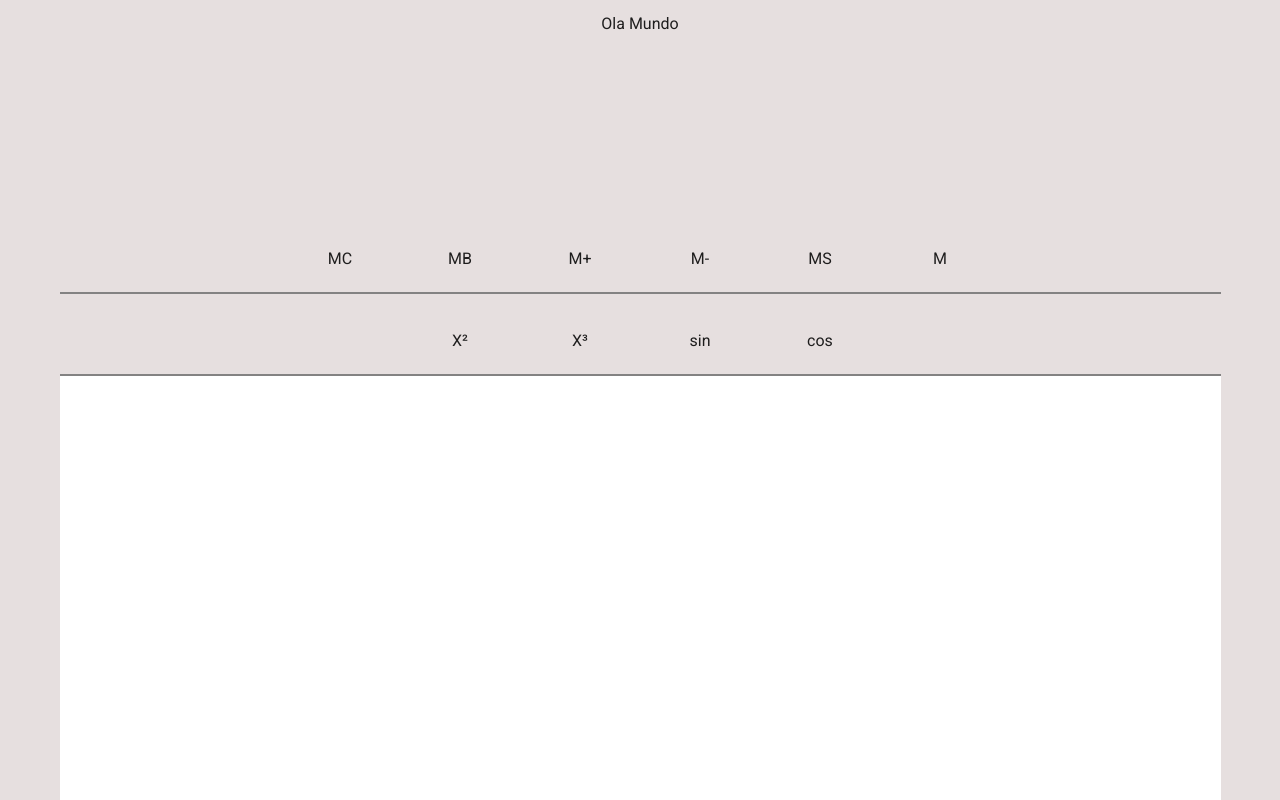
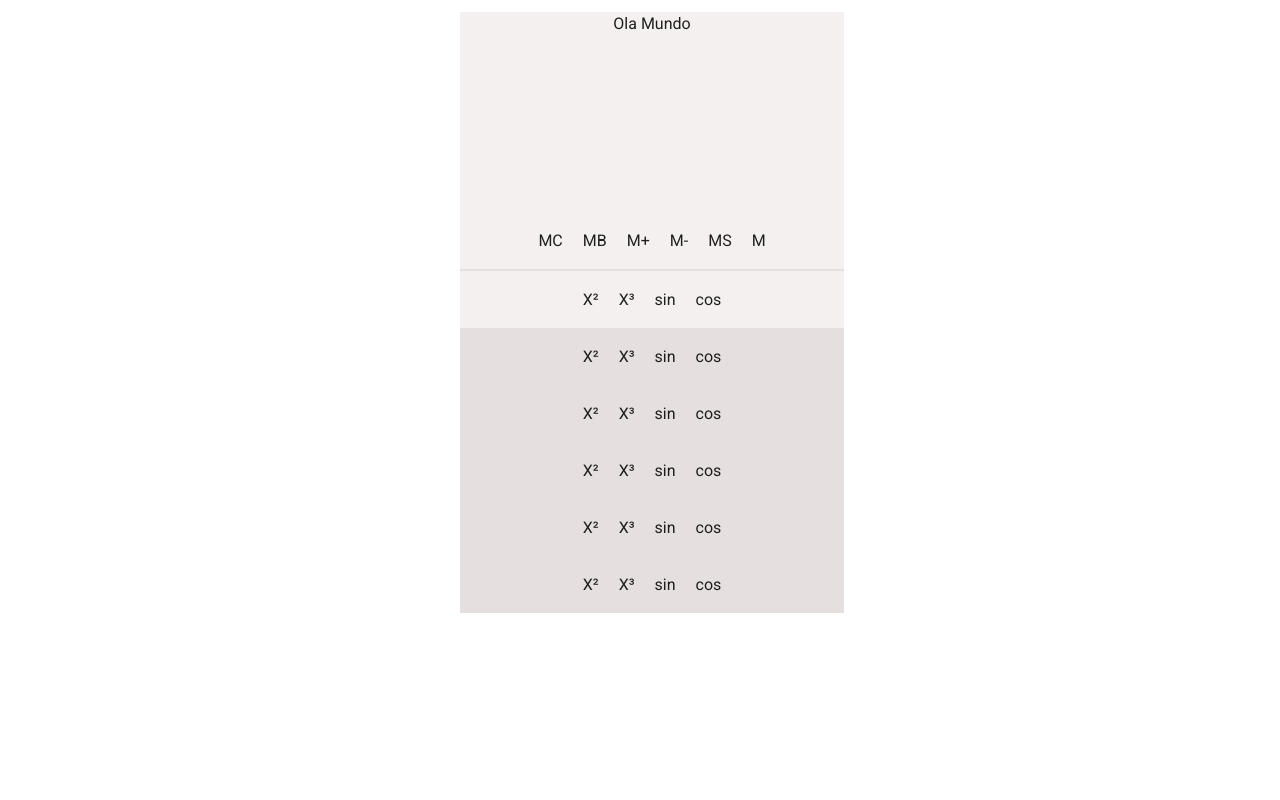
Before and after one commit to GustavoMKarnopp/Calculadora, a Vue app: page / in a window 1280 px wide. Shown: the top 800 px of the page. Built offline with nearby package versions, Linux system fonts and the light colour scheme.

Commit message:
Colocando as cores do layout da calculadora

```diff
--- a/public/index.html
+++ b/public/index.html
@@ -16,4 +16,6 @@
     <div id="app"></div>
     <!-- built files will be auto injected -->
   </body>
+ <style>
+ </style>
 </html>
--- a/src/components/AppCalculadora.vue
+++ b/src/components/AppCalculadora.vue
@@ -1,16 +1,12 @@
 <template>
-  <v-container>
-    <v-row class="text-center">
-      <v-col cols="12">
-       <AppLayout/>
+      <v-col class="text-center" cols="12">
+       <AppLayout class="Layout"/>
       </v-col>
       <!--
          <v-col cols="6">
         <AppResult/>
       </v-col>
       -->
-    </v-row>
-  </v-container>
 </template>
 
 <script>
@@ -29,6 +25,9 @@ import AppLayout from './shared/AppLayout.vue'
   }
 </script>
 <style>
-
+.Layout{
+  height: 200px;
+  margin-bottom: 0;
+}
 
 </style>
--- a/src/components/shared/AppLayout.vue
+++ b/src/components/shared/AppLayout.vue
@@ -1,8 +1,8 @@
 <template>
-    <main class="header">
+    <main class=" header">
         <div class="display">
            <div>Ola Mundo</div>
-        </div>
+        </div >
             <v-app cols="12" >
                 <div class="BotoesF1" cols="2">
                  <button> MC </button>
@@ -19,6 +19,38 @@
                   <button> sin </button>
                   <button> cos </button>
                 </div>
+                <div class="BotoesInf">
+                    <div class=" BotoesC1 " cols="3">
+                      <button> X² </button>
+                      <button> X³ </button>
+                      <button> sin </button>
+                      <button> cos </button>
+                    </div>
+                    <div class="BotoesC2 " cols="3">
+                      <button> X² </button>
+                      <button> X³ </button>
+                      <button> sin </button>
+                      <button> cos </button>
+                    </div>
+                    <div class=" BotoesC3 " cols="3">
+                      <button> X² </button>
+                      <button> X³ </button>
+                      <button> sin </button>
+                      <button> cos </button>
+                    </div>
+                    <div class=" BotoesC4 " cols="3">
+                      <button> X² </button>
+                      <button> X³ </button>
+                      <button> sin </button>
+                      <button> cos </button>
+                    </div>
+                    <div class=" BotoesC5 " cols="3">
+                      <button> X² </button>
+                      <button> X³ </button>
+                      <button> sin </button>
+                      <button> cos </button>
+                    </div>
+                </div>
             </v-app>
 
     </main>
@@ -29,51 +61,81 @@ export default {
 }
 </script>
 <style>
-main{
-  margin: 0;
-  padding: 0;
-  background-color: #e6dfdf;
 
-}
+
+
+/* ------------------------------CONFIGURA O DISPLAY----------------------------------- */
 .display{
   height: 200px;
   width: 100%;
 }
 
+  /* ------------------------------CONFIGURAÇÃO do TABLET---------------------------------- */
 
  @media (min-width: 768px){
     button {
-      height: 30px;
       margin: 15px;
       width:50px;
 
   }
   }
+    /* ------------------------------CONFIGURAÇÃO do MOBILE---------------------------------- */
+
   @media (min-width: 320px){
     button {
-
       margin: 3px;
       width: 50px;
-
+      height: 53px;
   }
   }
+
+  @media (min-width: 320px){
+  .header{
+     position: fixed;
+  }
+  }
+  /* ------------------------------CONFIGURAÇÃO do DESKTOP---------------------------------- */
    @media (min-width: 1024px){
     button {
-      height: 10px;
-      margin: 35px;
-      width:50px;
+      margin: 10px;
+      width:auto;
+      height: 37px;
+    }
+    .header{
+     position: fixed;
+  }
+  /* ------------------------------CONFIGURAÇÃO DO HEADER ----------------------------------- */
+    .header{
+      margin-left:  35%;
+      width: 30%;
+      background-color: #f5f0f0;
+    }
+  }
 
-  }
-  }
-/*----------------------------------BOTÕES DA CALCULADORA---------------------------------------- */
+/*----------------------------------BOTÕES DA CALCULADORA FILEIRAS 1 E 2---------------------------------------- */
 
 .BotoesF1{
-  background-color:  #e6dfdf;
-  border-bottom: 2px solid #838282;
+  background-color:  #f5f0f0;
+  border-bottom: 2px solid #e6dfdf;
 }
 .BotoesF2{
+  background-color:  #f5f0f0 ;
+}
+/*----------------------------------BOTÕES DA CALCULADORA COLUNAS 1 ATÉ 5---------------------------------------- */
+.BotoesC1{
   background-color:  #e6dfdf ;
-  border-bottom: 2px solid #838282;
+}
+.BotoesC2{
+  background-color:  #e6dfdf ;
+}
+.BotoesC3{
+  background-color:  #e6dfdf ;
+}
+.BotoesC4{
+  background-color:  #e6dfdf ;
+}
+.BotoesC5{
+  background-color:  #e6dfdf ;
 }
 
 </style>
--- a/src/components/shared/AppResult.vue
+++ b/src/components/shared/AppResult.vue
@@ -1,8 +1,5 @@
 <template>
-    <main>
 
-
-    </main>
 </template>
 <script>
 export default {
```
